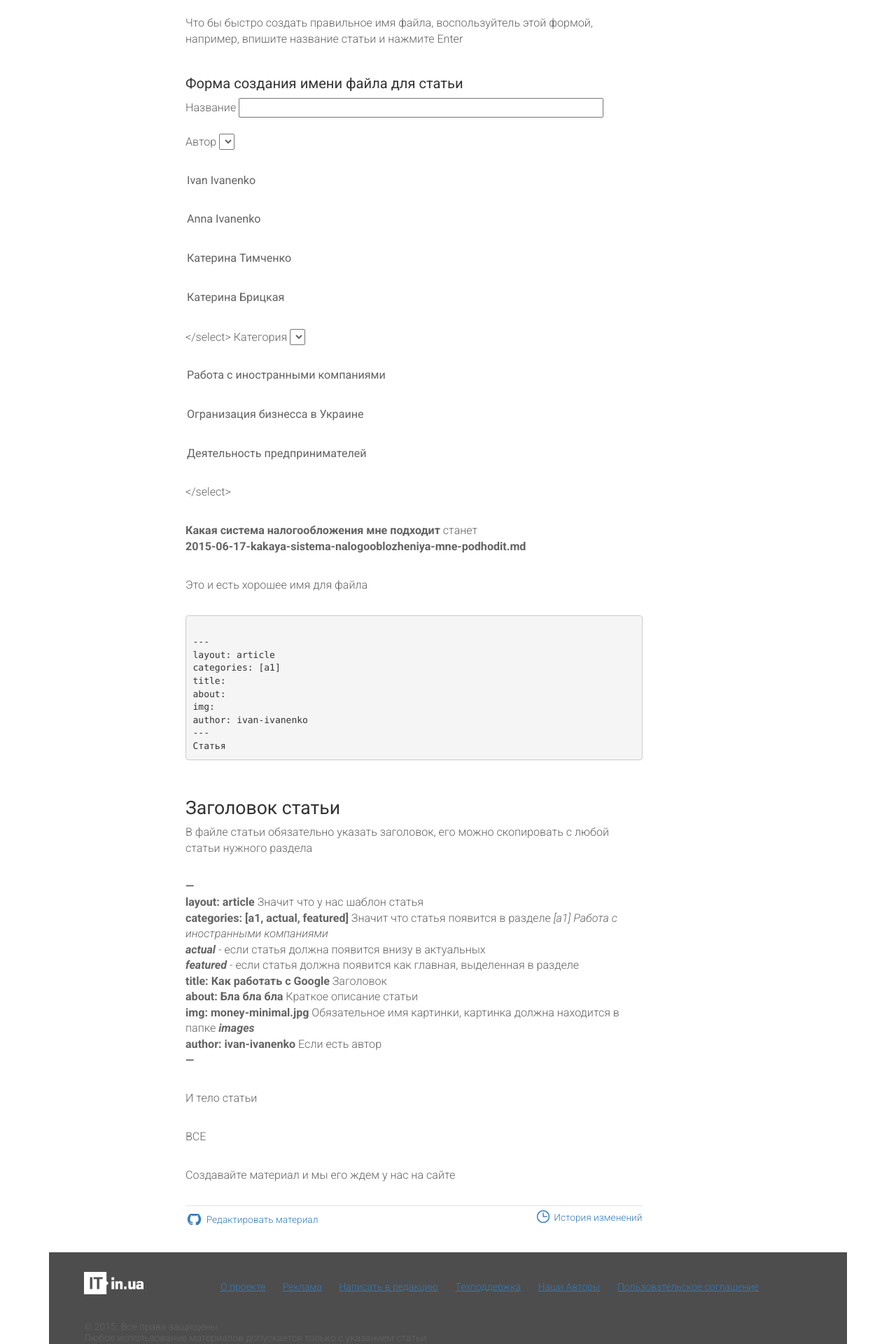
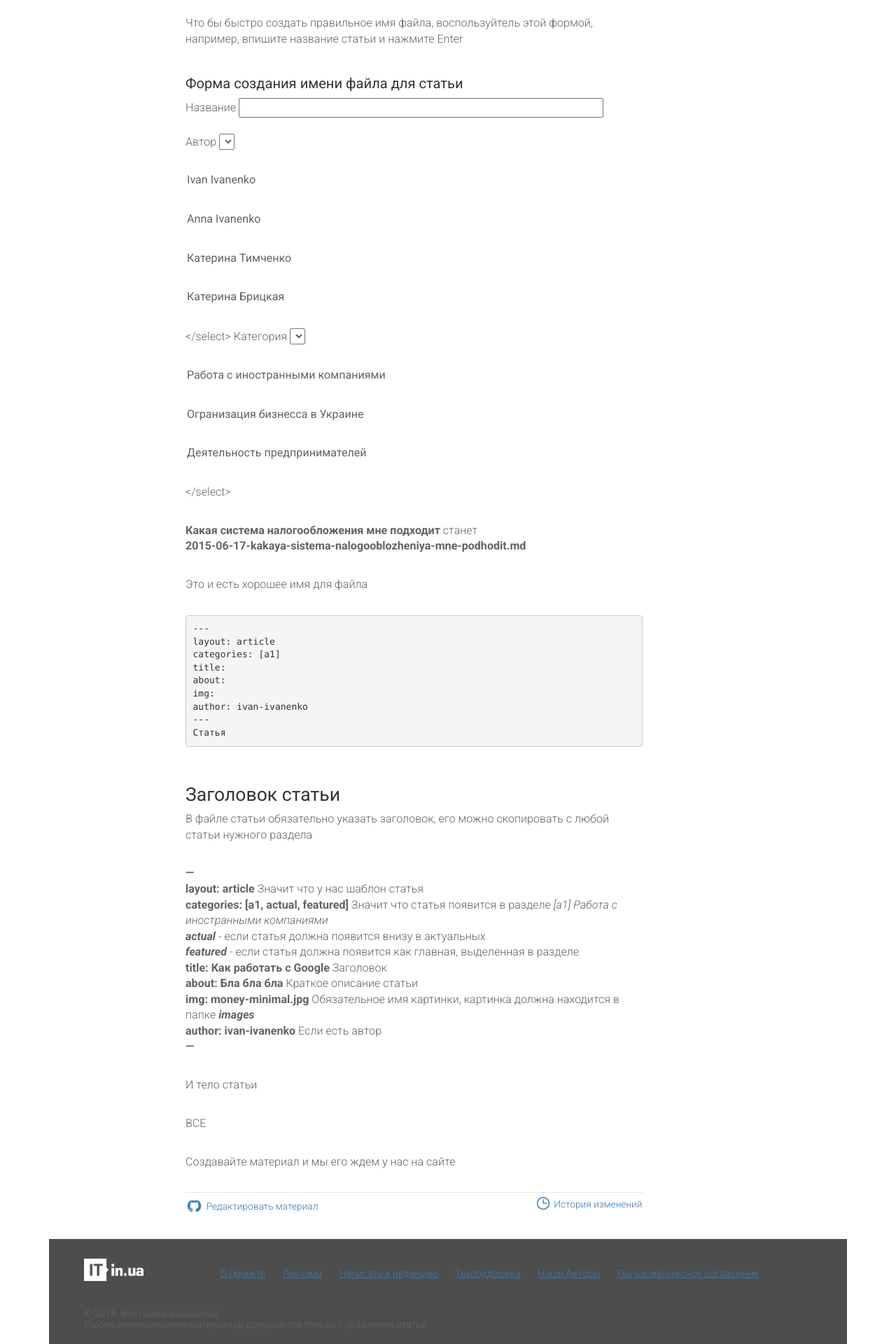
Before and after one commit to itinua/itinua.github.io, a Jekyll site: the page built from content/add-material.md, in a window 1280 px wide. Shown: the part 2219-4139 px from the top of the page at 70% size. Built offline with Jekyll 4.4.1, drawn with Linux system fonts in a browser that asks for light colours; Markdown is read by kramdown in place of the engine named in the settings.

Commit message:
Update add-material.md

```diff
--- a/content/add-material.md
+++ b/content/add-material.md
@@ -124,9 +124,8 @@ __*Сама статья*__
 **2015-06-17-kakaya-sistema-nalogooblozheniya-mne-podhodit.md**
 
 Это и есть хорошее имя для файла
-
+**<font id="btitle3"></font>**
 <pre>
-<font id="btitle3"></font>
 ---
 layout: article
 categories: [<font id="bcategory">a1</font>]
```
